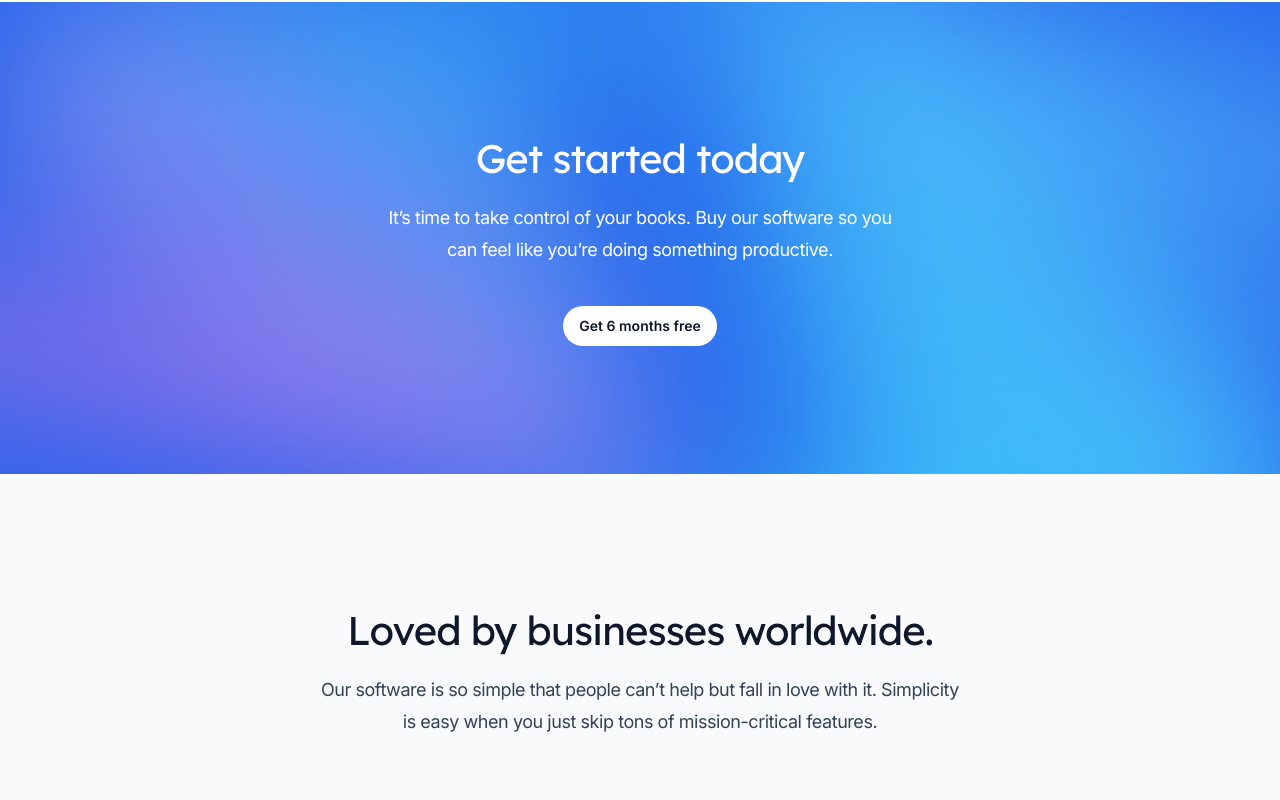
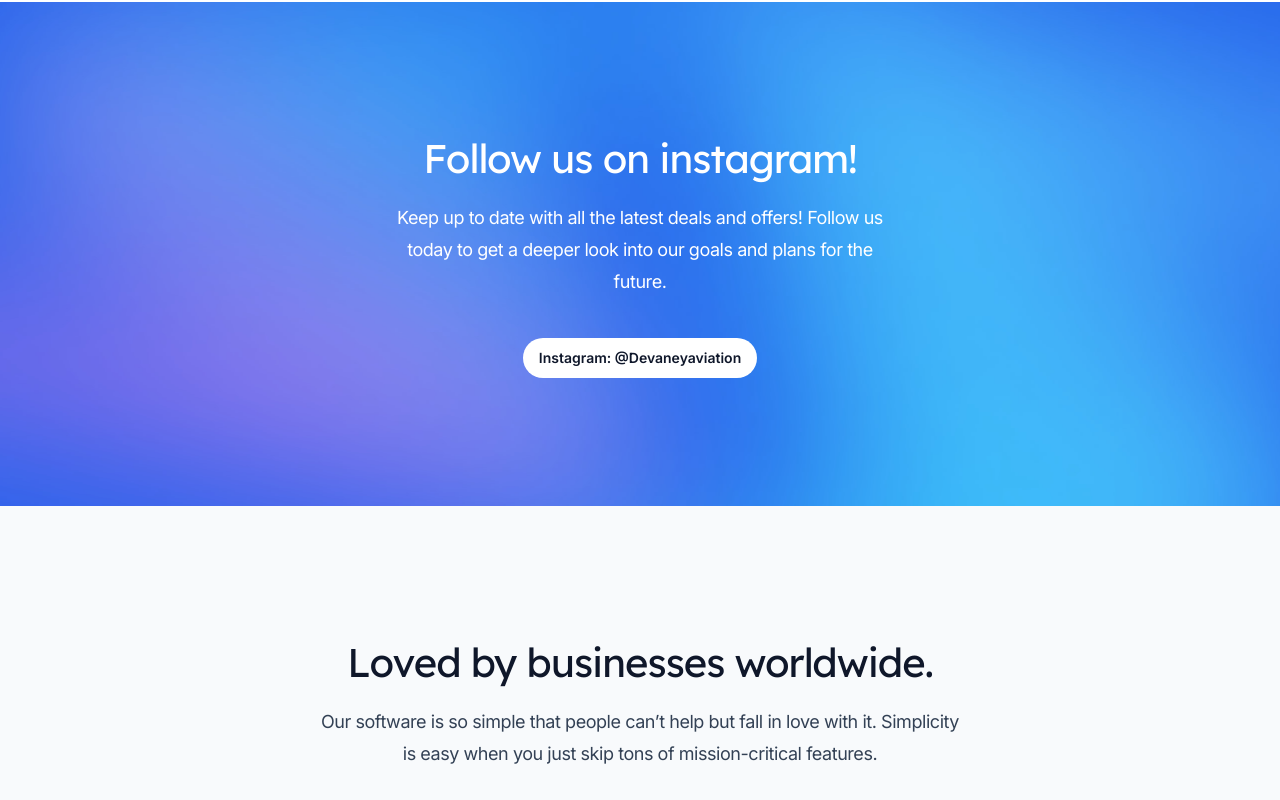
Before and after one commit to HunterBrennan1/devaviation, a Next.js app: page / in a window 1280 px wide. Shown: the part 3380-4180 px from the top of the page. Built offline with nearby package versions, Linux system fonts and the light colour scheme.

Commit message:
changed text for call to action and added button to link to instagram

```diff
--- a/src/components/CallToAction.jsx
+++ b/src/components/CallToAction.jsx
@@ -21,14 +21,13 @@
       <Container className="relative">
         <div className="mx-auto max-w-lg text-center">
           <h2 className="font-display text-3xl tracking-tight text-white sm:text-4xl">
-            Get started today
+            Follow us on instagram!
           </h2>
           <p className="mt-4 text-lg tracking-tight text-white">
-            It’s time to take control of your books. Buy our software so you can
-            feel like you’re doing something productive.
+            Keep up to date with all the latest deals and offers! Follow us today to get a deeper look into our goals and plans for the future.
           </p>
-          <Button href="/register" color="white" className="mt-10">
-            Get 6 months free
+          <Button href="https://www.instagram.com/devaneyaviation/?igsh=OWJ4bjg0N2F0eWdu&utm_source=qr" target="_blank" color="white" className="mt-10">
+            Instagram: @Devaneyaviation
           </Button>
         </div>
       </Container>
--- a/src/components/Footer.jsx
+++ b/src/components/Footer.jsx
@@ -40,7 +40,7 @@
             </Link>
           </div>
           <p className="mt-6 text-sm text-slate-500 sm:mt-0">
-            Copyright &copy; {new Date().getFullYear()} TaxPal. All rights
+            Copyright &copy; {new Date().getFullYear()} Devaneyaviation. All rights
             reserved.
           </p>
         </div>
```
